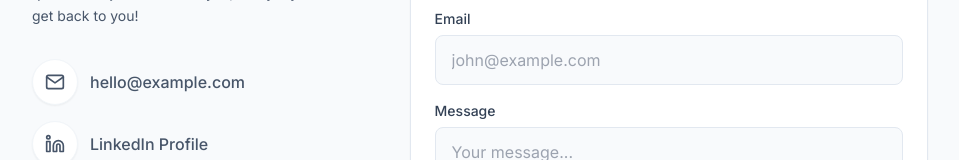
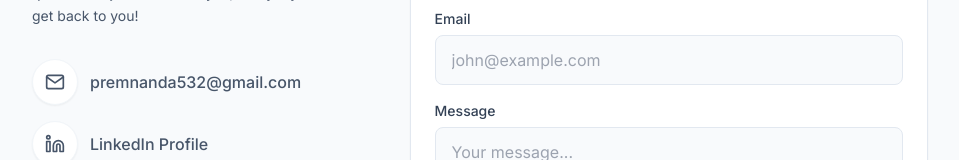
Before and after one commit to Prem024/Portfolio, a React (Vite) app in the folder portfolio/: page / in a window 1280 px wide. Shown: the part 2939-3099 px from the top of the page, without its empty margins (160-1119 px from the left). Built offline with nearby package versions, Linux system fonts and the light colour scheme.

Commit message:
updated the contact details like gmail, linkedin, github links

```diff
--- a/portfolio/src/components/Contact.jsx
+++ b/portfolio/src/components/Contact.jsx
@@ -65,15 +65,15 @@ const Contact = () => {
                   <span className="p-3 bg-white dark:bg-darkCard rounded-full shadow-sm border border-slate-100 dark:border-slate-800">
                     <FiMail className="w-5 h-5" />
                   </span>
-                  <span className="font-medium">hello@example.com</span>
+                  <span className="font-medium">premnanda532@gmail.com</span>
                 </a>
-                <a href="https://linkedin.com" target="_blank" rel="noopener noreferrer" className="flex items-center gap-3 text-slate-600 dark:text-slate-400 hover:text-blue-600 dark:hover:text-blue-400 transition-colors">
+                <a href="https://www.linkedin.com/in/prem-nanda/" target="_blank" rel="noopener noreferrer" className="flex items-center gap-3 text-slate-600 dark:text-slate-400 hover:text-blue-600 dark:hover:text-blue-400 transition-colors">
                   <span className="p-3 bg-white dark:bg-darkCard rounded-full shadow-sm border border-slate-100 dark:border-slate-800">
                     <FiLinkedin className="w-5 h-5" />
                   </span>
                   <span className="font-medium">LinkedIn Profile</span>
                 </a>
-                <a href="https://github.com" target="_blank" rel="noopener noreferrer" className="flex items-center gap-3 text-slate-600 dark:text-slate-400 hover:text-blue-600 dark:hover:text-blue-400 transition-colors">
+                <a href="https://github.com/Prem024" target="_blank" rel="noopener noreferrer" className="flex items-center gap-3 text-slate-600 dark:text-slate-400 hover:text-blue-600 dark:hover:text-blue-400 transition-colors">
                   <span className="p-3 bg-white dark:bg-darkCard rounded-full shadow-sm border border-slate-100 dark:border-slate-800">
                     <FiGithub className="w-5 h-5" />
                   </span>
```
